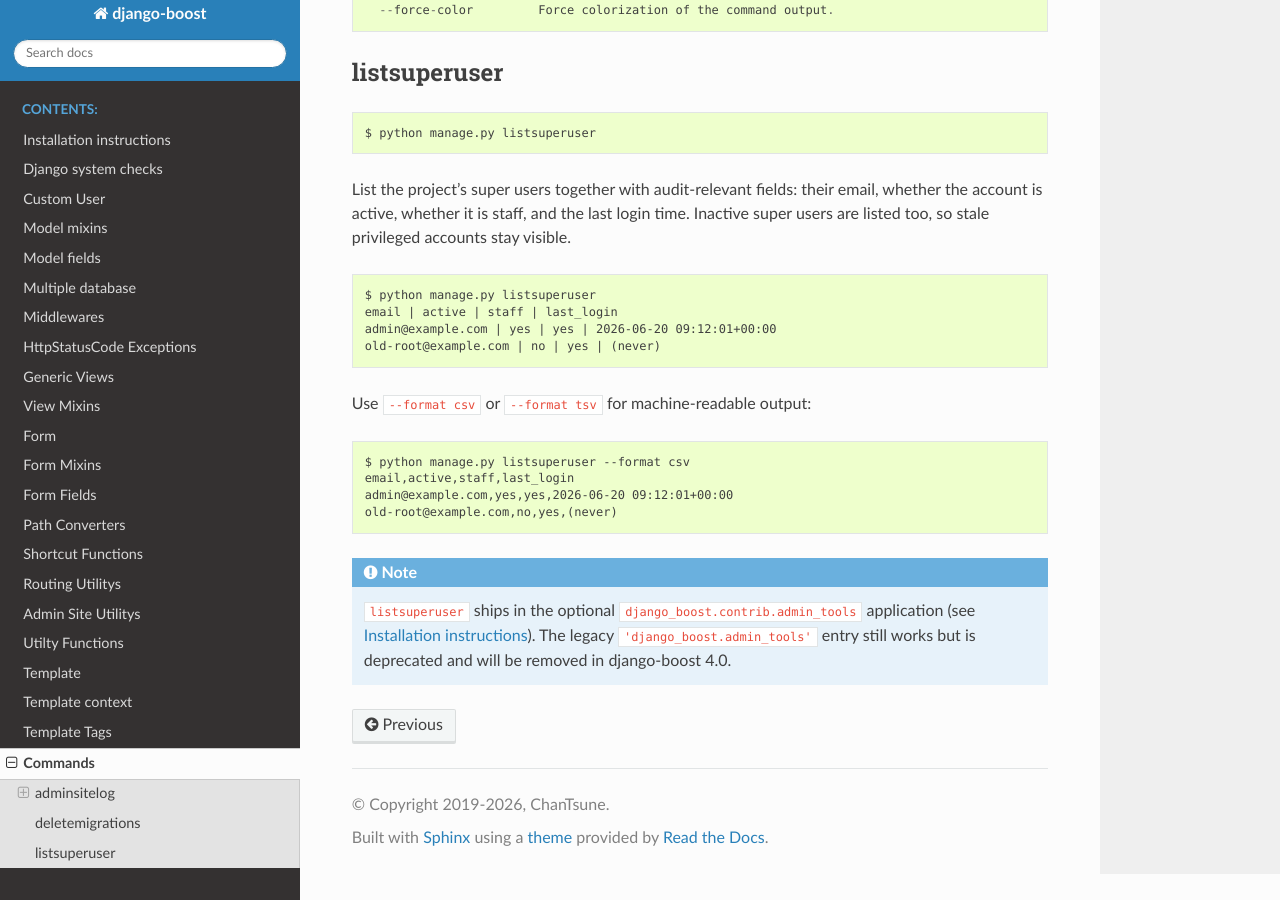
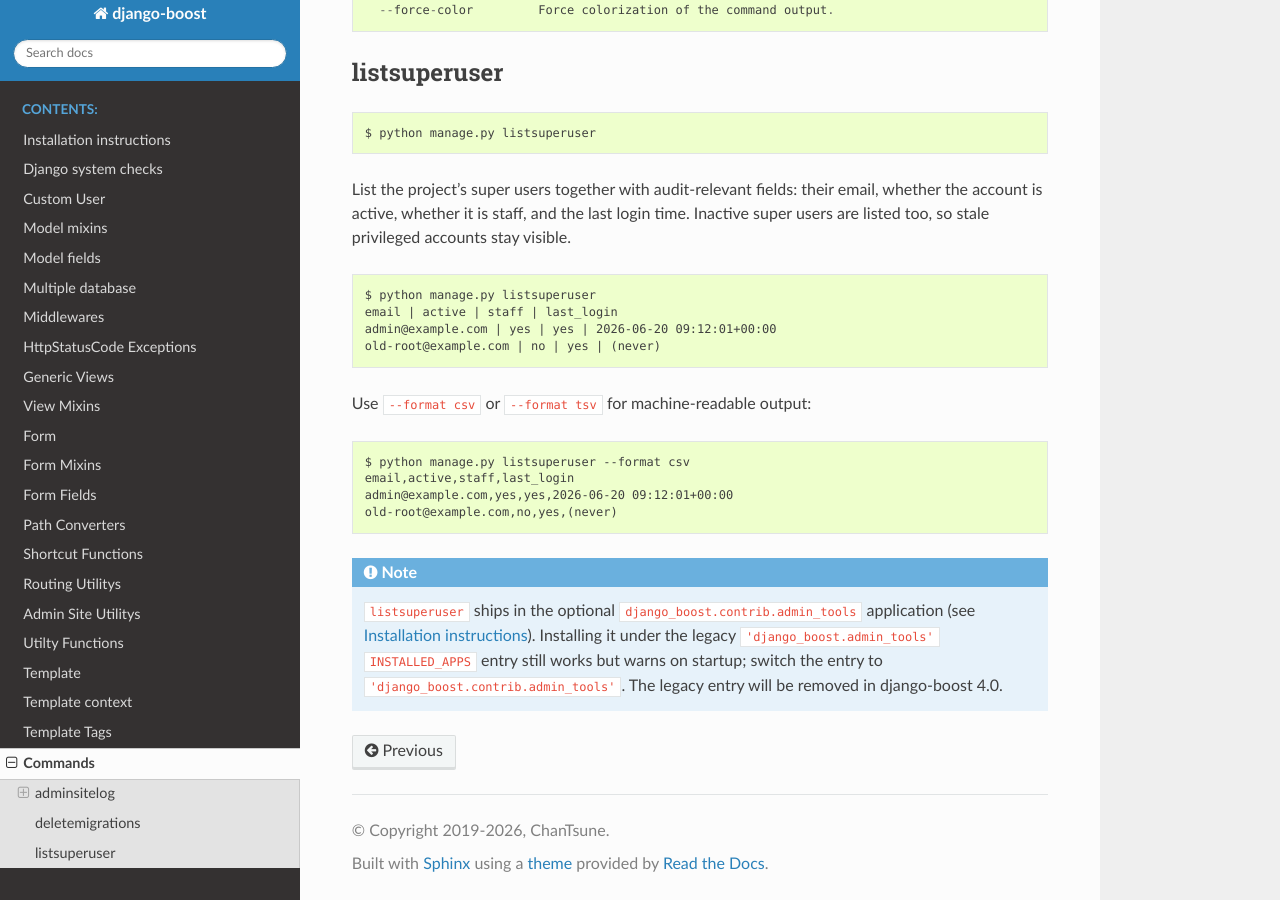
Before and after one commit to ChanTsune/django-boost, a Sphinx documentation site: the page built from docs/commands.rst, in a window 1280 px wide and 900 px high, scrolled down 2896 px. Built offline with Sphinx 7.4.7 and the Read the Docs theme 3.1.0, drawn with Linux system fonts in a browser that asks for light colours.

Commit message:
:memo: Clarify listsuperuser deprecation note and fix adminsitelog header
Scope the listsuperuser note to the legacy INSTALLED_APPS entry (which warns on
startup) so it no longer reads like a per-command import warning, and fix the
'view all logs' example header to match the command's actual output.

```diff
--- a/docs/commands.rst
+++ b/docs/commands.rst
@@ -78,7 +78,7 @@ view all logs
 
 ::
 
-  id| action | detail | user | time
+  id | action | detail | user | time
   6 | Deleted | Customer object (8) | admin | 2019-08-19 14:56:29.609940+00:00
   7 | Added | Customer object (11) | admin | 2019-08-20 16:12:38.902129+00:00
   8 | Changed | Customer object (4) - Changed color. | admin | 2019-08-20 16:12:45.653693+00:00
@@ -190,6 +190,8 @@ Use ``--format csv`` or ``--format tsv`` for machine-readable output::
 .. note::
 
    ``listsuperuser`` ships in the optional ``django_boost.contrib.admin_tools``
-   application (see :doc:`installation_instructions`). The legacy
-   ``'django_boost.admin_tools'`` entry still works but is deprecated and will
-   be removed in django-boost 4.0.
+   application (see :doc:`installation_instructions`). Installing it under the
+   legacy ``'django_boost.admin_tools'`` ``INSTALLED_APPS`` entry still works
+   but warns on startup; switch the entry to
+   ``'django_boost.contrib.admin_tools'``. The legacy entry will be removed in
+   django-boost 4.0.
```
